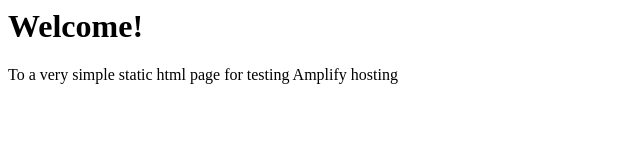
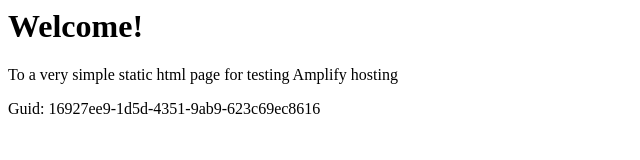
Before and after one commit to aws-aemilia-kix/Github-PR-Commit-Integration-Test-DoNotTouch-v1-preprod-ap-northeast-3, a website: page src/index.html in a window 1280 px wide. Shown: the whole page, without its empty margins (0-640 px from the left). Drawn offline with Linux system fonts and the light colour scheme.

Commit message:
commit from integ tests

```diff
--- a/src/index.html
+++ b/src/index.html
@@ -1,3 +1,5 @@
+
+
 <html lang="en">
 
 <head>
@@ -10,6 +12,6 @@
 <body>
     <h1>Welcome!</h1>
     <p>To a very simple static html page for testing Amplify hosting</p>
-</body>
+    <p>Guid: 16927ee9-1d5d-4351-9ab9-623c69ec8616</p></body>
 
 </html>
```
